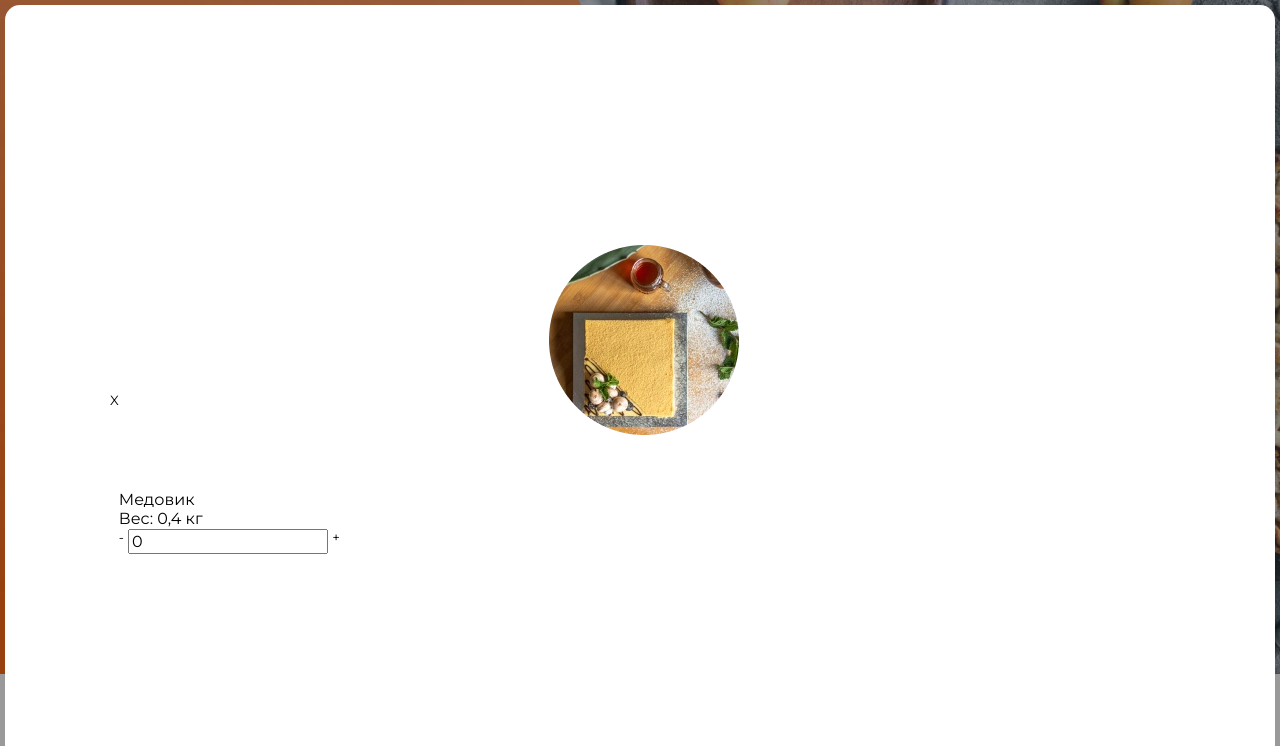
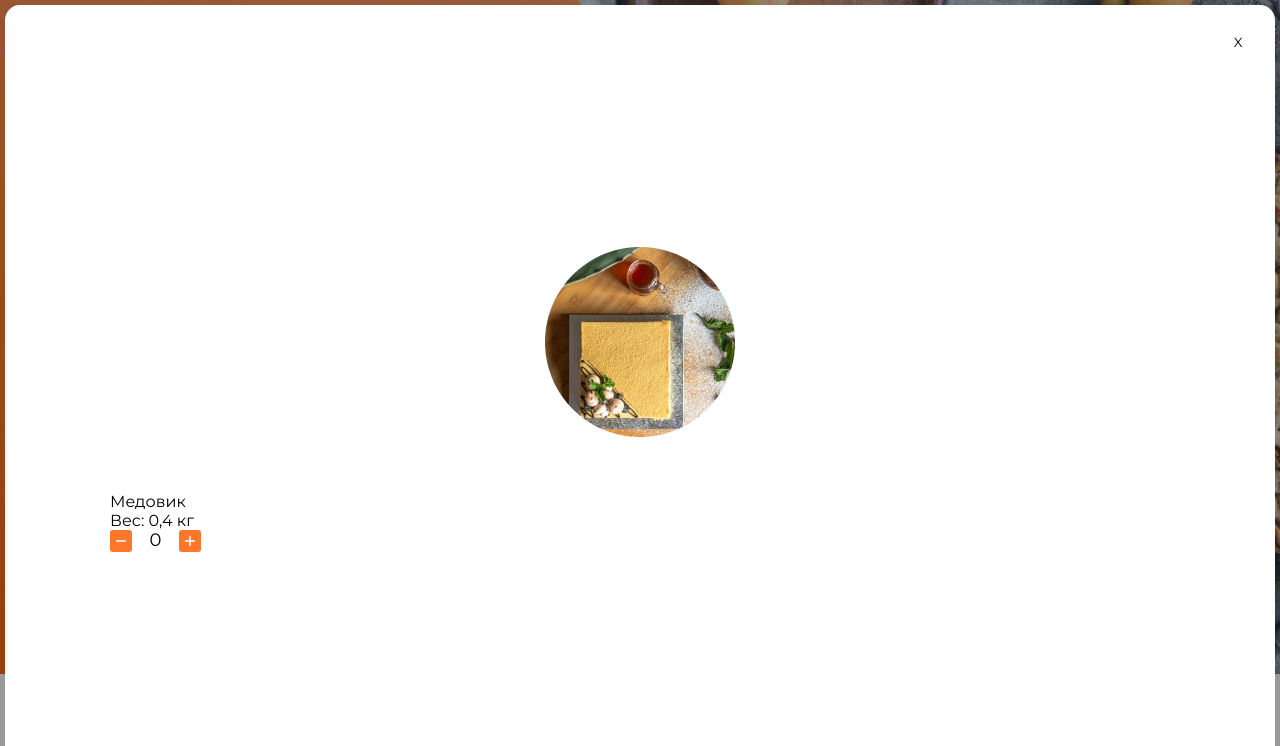
Before and after one commit to aaaaaaaaaaalex/cakes, a website: page cakes/index.html in a window 1280 px wide. Shown: the top 746 px of the page. Drawn offline with nearby package versions, Linux system fonts and the light colour scheme.

Commit message:
18:22 создал счетчик

```diff
--- a/app/scss/blocks/count.scss
+++ /dev/null
@@ -1,3 +0,0 @@
-.count{
-
-}
--- /dev/null
+++ b/app/scss/blocks/counter.scss
@@ -0,0 +1,51 @@
+.counter{
+	display: flex;
+	align-items: center;
+
+
+	// Общий сброс стилей input
+	&__input{
+		display: inline-block;
+		padding: 0;
+		margin: 0;
+		border: none;
+
+		appearance: none;
+	}
+	// Сброс стилей для webkit input
+	&__input::-webkit-outer-spin-button,
+	&__input::-webkit-inner-spin-button {
+		-webkit-appearance: none;
+	}
+	// Сброс стилей для FF input
+	&__input{
+		-moz-appearance: textfield;
+	}
+	&__input:hover,
+	&__input:focus{
+		-moz-appearance: number-input;
+	}
+
+	// Кастомизация
+	// Кастомизируем input
+	&__input{
+		font-size: 18px;
+		width: 47px;
+
+		text-align: center;
+	}
+	// Кастомизируем btn
+	&__btn{
+		width: 22px;
+		height: 22px;
+
+		&--minus{
+			background: url("../img/cart/minus.svg") center center;
+		}
+		&--plus{
+			background: url("../img/cart/plus.svg") center center;
+		}
+	}
+
+
+}
--- a/app/scss/blocks/modals.scss
+++ b/app/scss/blocks/modals.scss
@@ -1,5 +1,5 @@
 .modal{
-	display: none;
+	display: flex;
 
 	width: 100%;
 	height: 100%;
@@ -46,9 +46,29 @@
 		// 	padding: 80px 105px 81px;
 		// }
 	}
+	&__close{
+		position: absolute;
+		top: 20px;
+		right: 20px;
+
+		width: 34px;
+		height: 34px;
+
+		padding: 0;
+		background: 0;
+		border: 0;
+
+		&:hover{
+			transform:translateY(-3px);
+			transition: transform .2s linear;
+		}
+	}
 	&__content{
 		width: 100%;
 		max-height: 100%;
 	}
+	&__item{
+		// display: flex;
+	}
 
 }
--- a/app/scss/style.scss
+++ b/app/scss/style.scss
@@ -9,8 +9,8 @@
 }
 
 
+@import "reset";
 @import "fonts";
-@import "reset";
 @import "vars";
 @import "global";
 
@@ -45,6 +45,7 @@
 @import "blocks/tel";
 @import "blocks/arrow";
 @import "blocks/modals";
+@import "blocks/counter";
 
 
 
--- a/cakes/index.html
+++ b/cakes/index.html
@@ -559,7 +559,7 @@
 
 <!-- Modals -->
 <!-- МОДАЛЬНОЕ ОКНО "Корзина" -->
-<div class="modal" id="modal" style="display: flex;">
+<div class="modal" id="modal">
 	<div class="modal__dialog">
 
 		<button class="btn modal__close" type="button" data-close>
@@ -571,8 +571,10 @@
 			<div class="modal__left">
 				<div class="modal__item">
 
-					<div class="img-in-circle">
-						<picture><source srcset="img/goodies/1.webp" type="image/webp"><img class="img-in-circle__img" src="img/goodies/1.png" alt="торт"></picture>
+					<div>
+						<div class="img-in-circle">
+							<picture><source srcset="img/goodies/1.webp" type="image/webp"><img class="img-in-circle__img" src="img/goodies/1.png" alt="торт"></picture>
+						</div>
 					</div>
 
 					<div class="modal__info">
@@ -584,10 +586,12 @@
 
 
 					<div class="counter">
-						<button class="btn counter__btn" data-direction="minus">-</button>
+						<button class="btn counter__btn counter__btn--minus" data-direction="minus"></button>
 						<input class="counter__input" type="number" name="count" value="0" min="0" step="1">
-						<button class="btn counter__btn" data-direction="plus">+</button>
+						<button class="btn counter__btn counter__btn--plus" data-direction="plus"></button>
 					</div>
+
+
 					<div class="modal__price"></div>
 				</div><!-- /.modal__item -->
 
```
Also changed, not shown: app/particles/modals.html (+9 -5 lines), app/img/cart/minus.svg (added), app/img/cart/plus.svg (added), cakes/css/style.css, cakes/css/style.min.css, cakes/img/cart/minus.svg (added), cakes/img/cart/plus.svg (added).
